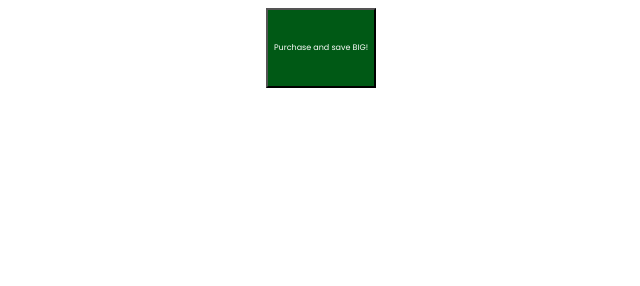
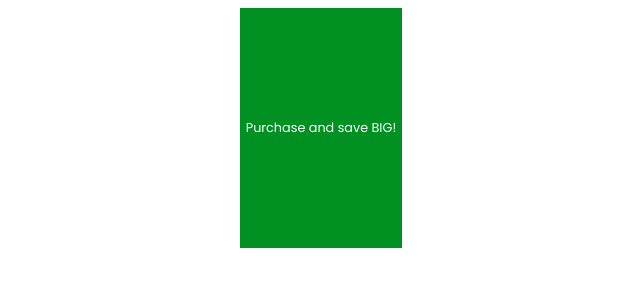
Before and after one commit to MadelynGH/jokesformatthew, a plain HTML site: page fall-sale-laser-cutting/index.html in a window 1280 px wide. Shown: the whole page, without its empty margins (319-959 px from the left). Drawn offline with Linux system fonts and the light colour scheme.

Commit message:
Change the style of the button

```diff
--- a/fall-sale-laser-cutting/index.html
+++ b/fall-sale-laser-cutting/index.html
@@ -14,11 +14,12 @@
             }
 
             button {
-                height: 10vh;
-                background-color: rgb(0, 89, 21);
+                height: 30vh;
+                background-color: rgb(0, 145, 34);
                 color: white;
                 font-family: "Poppins", sans-serif;
-                font-size: 50%;
+                font-size: 80%;
+                border-style: none;
             }
         </style>
     </head>
```
